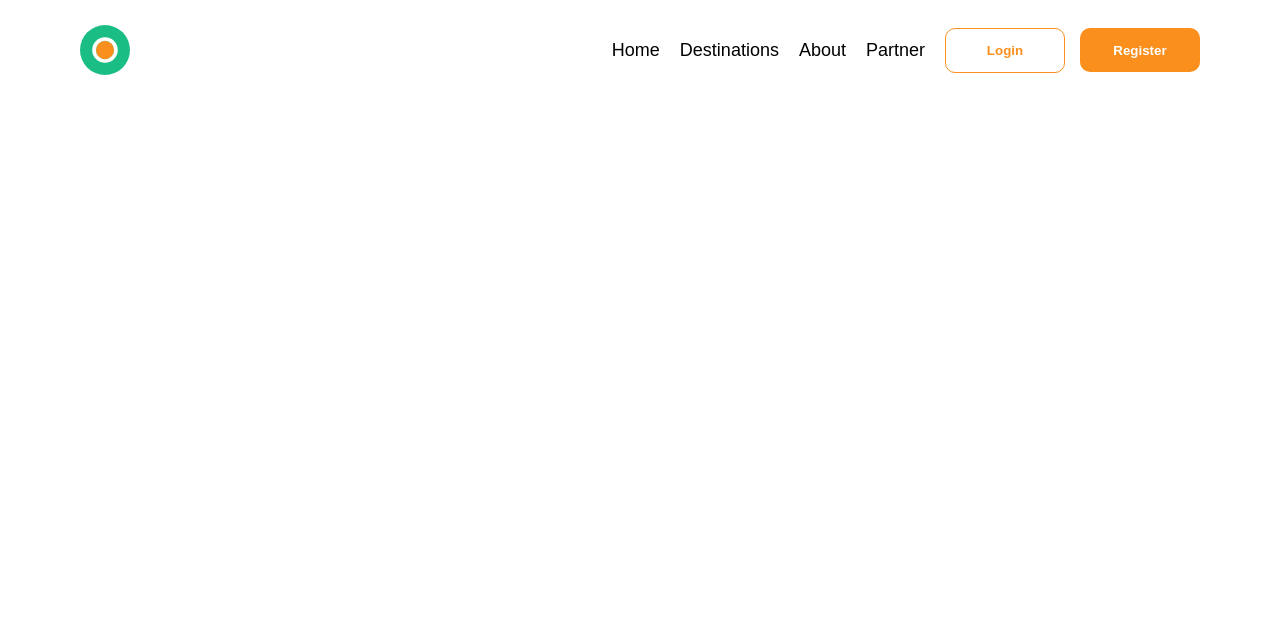
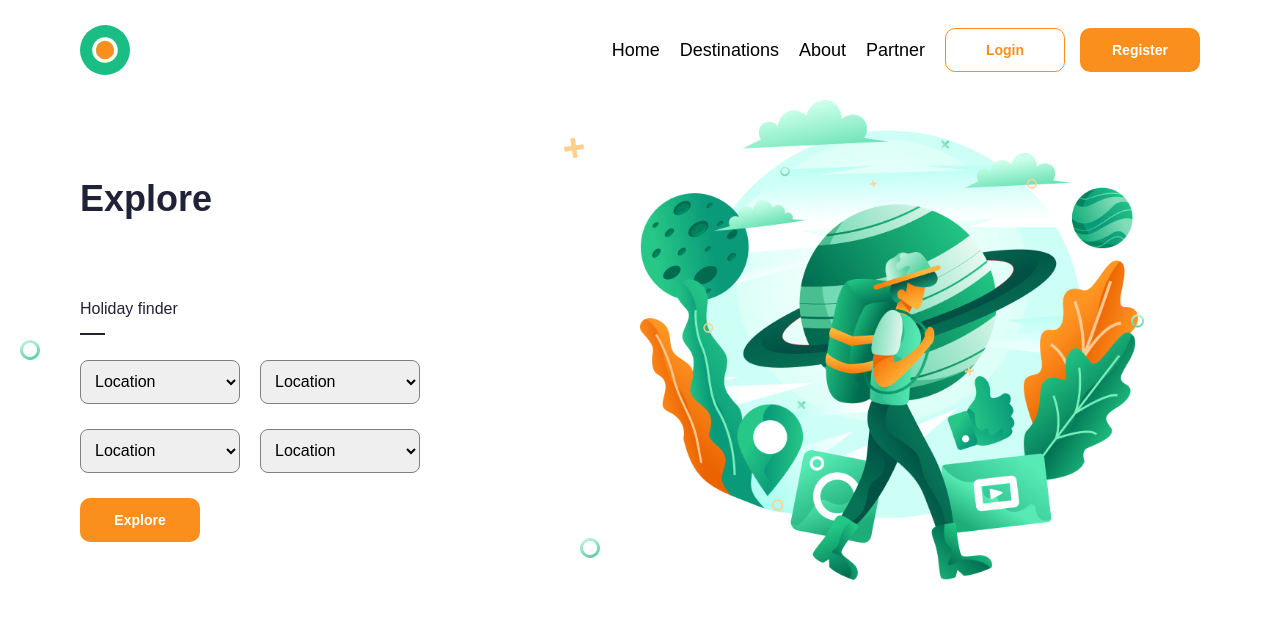
Before and after one commit to OrekuD/gatsby-travels-and-tours-landing-page, a Gatsby site: page / in a window 1280 px wide. Built offline with nearby package versions, Linux system fonts and the light colour scheme; Gatsby itself is replaced by a stand-in of ours.

Commit message:
:wrench:

```diff
--- a/src/components/Banner/Banner.scss
+++ b/src/components/Banner/Banner.scss
@@ -0,0 +1,92 @@
+@import "../../constants/colors.scss";
+
+.banner {
+  display: flex;
+  align-items: center;
+
+  .content {
+    width: 50%;
+    position: relative;
+
+    .circle-1 {
+      position: absolute;
+      top: 50%;
+      left: -60px;
+      z-index: -1;
+    }
+
+    .circle-2 {
+      position: absolute;
+      bottom: -20px;
+      right: 40px;
+      z-index: -1;
+    }
+
+    .plus {
+      position: absolute;
+      top: 0%;
+      right: 10%;
+      z-index: -1;
+    }
+
+    @media (max-width: 720px) {
+      width: 100%;
+      padding-left: 10px;
+    }
+
+    .title {
+      font-size: 36px;
+      color: $purple;
+      font-weight: 700;
+      margin: 40px 0 80px 0;
+
+      @media (max-width: 720px) {
+        margin: 40px 0;
+      }
+    }
+
+    .subtitle {
+      color: $purple;
+      font-size: 16px;
+    }
+
+    .select-inputs {
+      .row {
+        display: flex;
+        margin: 25px 0;
+
+        select {
+          width: 160px;
+          height: 44px;
+          border-radius: 8px;
+          padding: 0 10px;
+          cursor: pointer;
+          margin-right: 20px;
+          font-size: 16px;
+          border: 1px solid grey;
+
+          &:focus {
+            outline: none;
+          }
+        }
+      }
+    }
+
+    .line {
+      width: 25px;
+      height: 2px;
+      background-color: $purple;
+      margin: 15px 0;
+    }
+  }
+
+  img {
+    width: 45%;
+    height: auto;
+    object-fit: contain;
+
+    @media (max-width: 720px) {
+      display: none;
+    }
+  }
+}
--- a/src/components/Banner/Banner.tsx
+++ b/src/components/Banner/Banner.tsx
@@ -1,6 +1,66 @@
 import React from "react"
 import "./Banner.scss"
+import { Circle, Plus } from "../../svgs"
 
-const Banner = () => <header>Header</header>
+const locations = ["Geneva", "Milan", "Paris"]
+
+const Banner = () => (
+  <div className="banner">
+    <div className="content">
+      <div className="circle-1">
+        <Circle size={20} />
+      </div>
+      <div className="circle-2">
+        <Circle size={20} />
+      </div>
+      <div className="plus">
+        <Plus size={20} />
+      </div>
+      <p className="title">Explore</p>
+      <p className="subtitle">Holiday finder</p>
+      <div className="line" />
+      <div className="select-inputs">
+        <div className="row">
+          <select>
+            <option>Location</option>
+            {locations.map((location, index) => (
+              <option value={location} key={index}>
+                {location}
+              </option>
+            ))}
+          </select>
+          <select>
+            <option>Location</option>
+            {locations.map((location, index) => (
+              <option value={location} key={index}>
+                {location}
+              </option>
+            ))}
+          </select>
+        </div>
+        <div className="row">
+          <select>
+            <option>Location</option>
+            {locations.map((location, index) => (
+              <option value={location} key={index}>
+                {location}
+              </option>
+            ))}
+          </select>
+          <select>
+            <option>Location</option>
+            {locations.map((location, index) => (
+              <option value={location} key={index}>
+                {location}
+              </option>
+            ))}
+          </select>
+        </div>
+      </div>
+      <button className="main-btn">Explore</button>
+    </div>
+    <img src={require("../../assets/images/banner.png")} alt="Banner" />
+  </div>
+)
 
 export default Banner
--- a/src/components/Header/Header.scss
+++ b/src/components/Header/Header.scss
@@ -5,6 +5,12 @@ header {
   display: flex;
   align-items: center;
   justify-content: space-between;
+
+  svg {
+    @media (max-width: 720px) {
+      padding-left: 10px;
+    }
+  }
 
   .links {
     display: flex;
@@ -21,7 +27,7 @@ header {
     }
 
     .btn {
-      height: 45px;
+      height: 44px;
       width: 120px;
       border-radius: 10px;
       color: $orange;
--- a/src/constants/colors.scss
+++ b/src/constants/colors.scss
@@ -1 +1,2 @@
 $orange: #fb8f1d;
+$purple: #202336;
--- a/src/main.scss
+++ b/src/main.scss
@@ -3,12 +3,12 @@
 * {
   margin: 0;
   padding: 0;
-  box-sizing: border-box;
+  // box-sizing: border-box;
 }
 
 html {
+  font-family: sans-serif;
   font-size: 16px;
-  font-family: sans-serif;
 }
 
 button {
@@ -16,6 +16,7 @@ button {
   background-color: transparent;
   cursor: pointer;
   font-weight: 600;
+  font-size: 14px;
 
   &:focus {
     outline: none;
--- a/src/pages/index.tsx
+++ b/src/pages/index.tsx
@@ -1,11 +1,12 @@
 import React from "react"
 import "../main.scss"
-import { Header } from "../components"
+import { Header, Banner } from "../components"
 
 const Home = () => (
   <>
     <div className="container">
       <Header />
+      <Banner />
     </div>
   </>
 )
```
Also changed, not shown: src/assets/images/banner.png (renamed from src/assets/images/thousand-01 1.png).
